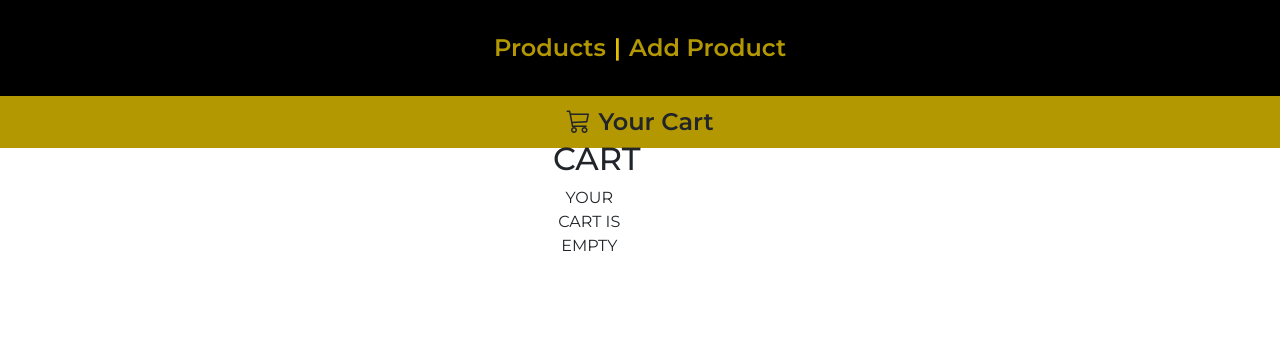
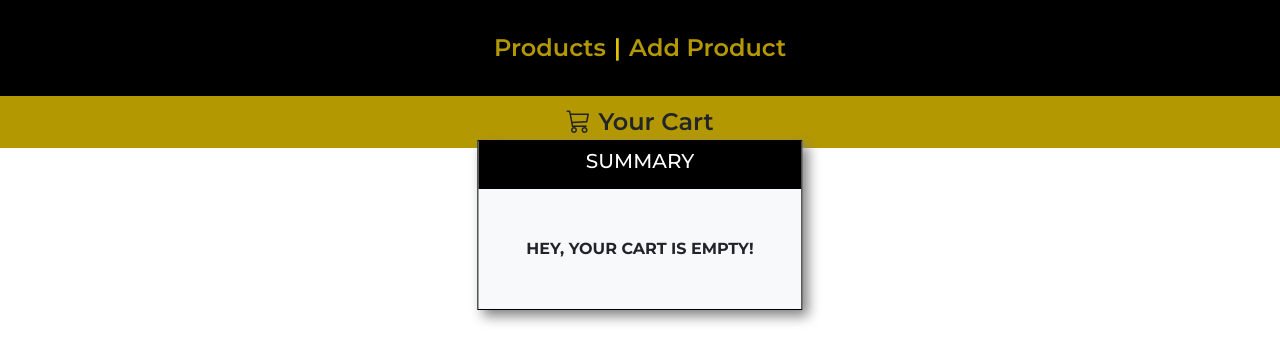
Before and after one commit to Walter-Satriano/Vuejs-E-Commerce-Site, a Vue app: page / in a window 1280 px wide. Both pictures are taken after a click on the link "Your Cart". Shown: the top 362 px of the page. Built offline with nearby package versions, Linux system fonts and the light colour scheme.

Commit message:
styled cart section

```diff
--- a/src/components/Cart.vue
+++ b/src/components/Cart.vue
@@ -1,21 +1,23 @@
 <template>
-  <div class="col-5">
-    <h2>CART</h2>
+  <div class="cart-container bg-light">
+    <div class="bg-black text-white py-2">
+      <h5>SUMMARY</h5>
+    </div>
     <div v-if="$store.getters.cart.length > 0">
-      <div v-for="(item, index) in $store.getters.cart" :key="index" class="d-flex">
+      <div v-for="(item, index) in $store.getters.cart" :key="index" class="d-flex px-3 py-3 align-items-center border-bottom border-3">
         <div>
           <img :src="item.product.imageUrl" alt="">
         </div>
-        <div>
+        <div class="ms-3">
           <h3 class="text-uppercase">{{item.product.name}}</h3>
-          <p>Quantity: {{item.quantity}}</p>
-          <p>Total Price: {{item.quantity * item.product.price}} €</p>
+          <p><span>Quantity: </span>{{item.quantity}}</p>
+          <p><span>Total Price: </span>{{item.quantity * item.product.price}} €</p>
           <button @click.stop="removeProductFromCart(index)">Remove</button>
         </div>
       </div>
     </div>
     <div v-else>
-      <p>YOUR CART IS EMPTY</p>
+      <p class="p-5 m-0"><b>HEY, YOUR CART IS EMPTY!</b></p>
     </div>
   </div>
 </template>
@@ -28,12 +30,39 @@
         this.$store.commit('removeProductFromCart', index)
       }
     }
-
   }
 </script>
 
 <style lang="scss" scoped>
-  img {
-    width: 150px;
+  .cart-container {
+    border: 1px solid black;
+    max-height: 355px;
+    overflow: auto;
+    box-shadow: 6px 6px 12px #818181;
+
+    img {
+      width: 150px;
+    }
+
+    p, h3 {
+      margin-bottom: 0.5rem;
+    }
+
+    span {
+      font-weight: 600;
+    }
+
+    button {
+      background-color: rgb(177, 3, 3);
+      box-shadow: 2px 2px 2px #818181;
+      color: white;
+      border: none;
+      border-radius: 5px;
+
+      &:hover {
+        background-color: rgb(240, 3, 3);
+      }
+    }
+
   }
 </style>
```
